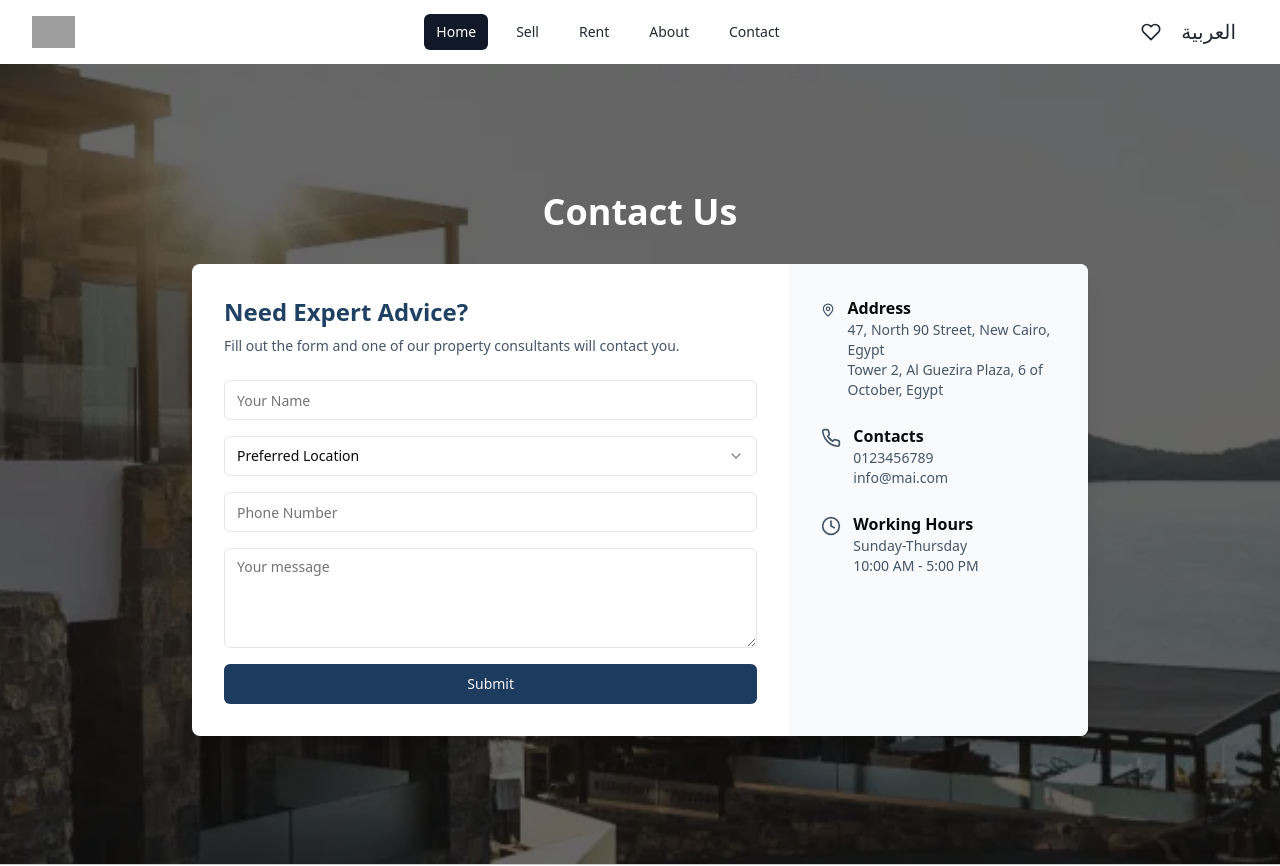
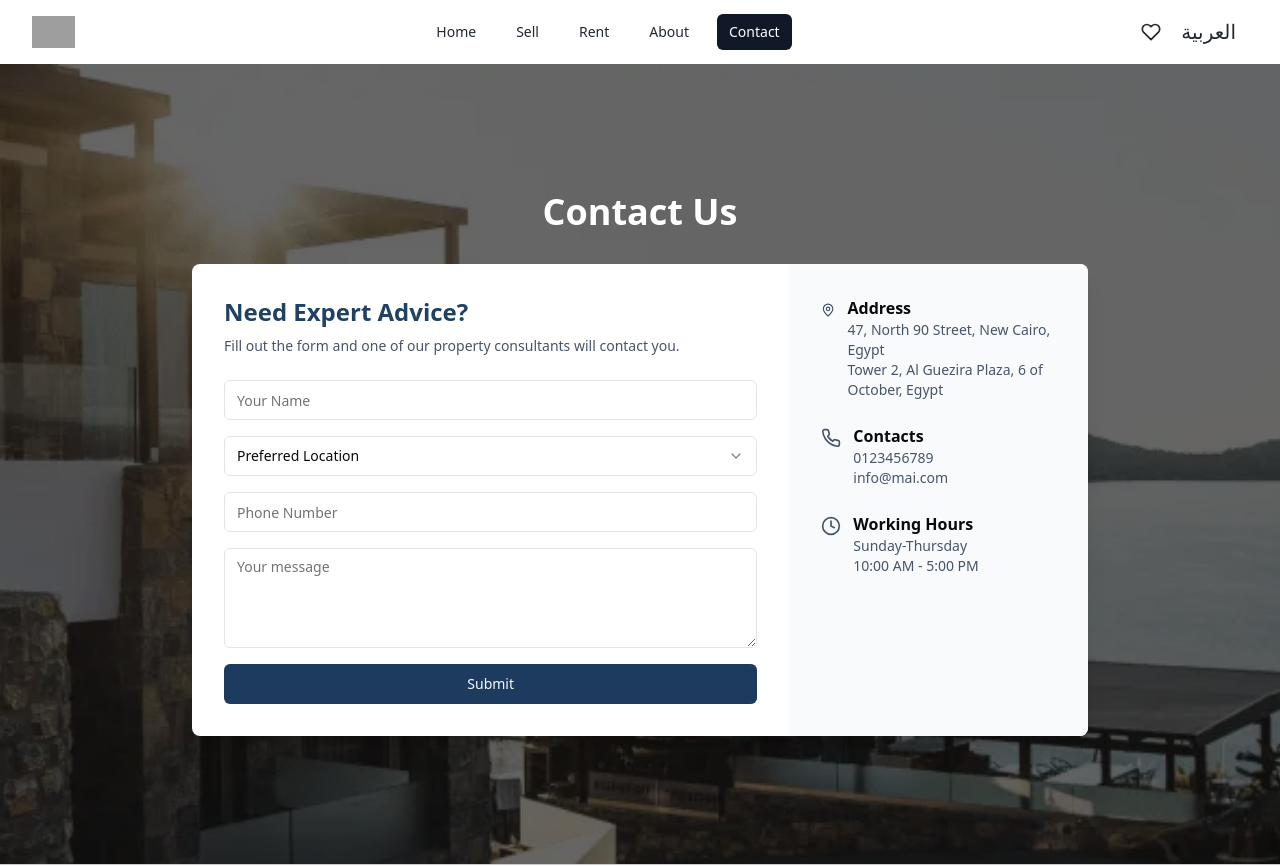
Before and after one commit to glomartrealestates/website, a Next.js app: page /contact in a window 1280 px wide. Shown: the top 866 px of the page. Built offline with nearby package versions, Linux system fonts and the light colour scheme; grey boxes are pictures that could not be loaded.

Commit message:
handle active links

```diff
--- a/app/components/header/page.jsx
+++ b/app/components/header/page.jsx
@@ -1,3 +1,4 @@
+"use client"
 import React from "react";
 import {
   Disclosure,
@@ -10,29 +11,30 @@ import {
 } from "@headlessui/react";
 import { Bars3Icon, BellIcon, XMarkIcon } from "@heroicons/react/24/outline";
 import { FiHeart } from "react-icons/fi";
+import { usePathname } from "next/navigation";
 
 const navigation = [
-  { name: "Home", href: "/", current: true },
-  // { name: 'Search', href: '#', current: false },
-  { name: "Sell", href: "/sell", current: false },
-  { name: "Rent", href: "#", current: false },
-  { name: "About", href: "#", current: false },
-  { name: "Contact", href: "#", current: false },
-  // { name: 'Navy Now', href: '#', current: false },
-  // { name: 'Careers', href: '#', current: false },
+  { name: "Home", href: "/home" },
+  { name: "Sell", href: "/sell" },
+  { name: "Rent", href: "/rent" },
+  { name: "About", href: "/about" },
+  { name: "Contact", href: "/contact" },
 ];
 
 function classNames(...classes) {
   return classes.filter(Boolean).join(" ");
 }
+
 export default function Page() {
+  const pathname = usePathname();
+
   return (
-    <Disclosure as="nav" className=" shadow-md">
+    <Disclosure as="nav" className="shadow-md">
       <div className="mx-auto max-w-7xl px-2 sm:px-6 lg:px-8">
         <div className="relative flex h-16 items-center justify-between">
           <div className="absolute inset-y-0 left-0 flex items-center sm:hidden">
-            {/* Mobile menu button*/}
-            <DisclosureButton className="group relative inline-flex items-center justify-center rounded-md p-2 text-dark ">
+            {/* Mobile menu button */}
+            <DisclosureButton className="group relative inline-flex items-center justify-center rounded-md p-2 text-dark">
               <span className="absolute -inset-0.5" />
               <span className="sr-only">Open main menu</span>
               <Bars3Icon
@@ -54,14 +56,13 @@ export default function Page() {
               />
             </div>
             <div className="hidden sm:ml-6 sm:block flex-1">
-              <div className=" space-x-4 flex flex-1 items-center justify-center ">
+              <div className="space-x-4 flex flex-1 items-center justify-center">
                 {navigation.map((item) => (
                   <a
                     key={item.name}
                     href={item.href}
-                    aria-current={item.current ? "page" : undefined}
                     className={classNames(
-                      item.current
+                      pathname === item.href
                         ? "bg-gray-900 text-white"
                         : "text-dark hover:bg-gray-700 hover:text-white",
                       "rounded-md px-3 py-2 text-sm font-medium"
@@ -74,13 +75,12 @@ export default function Page() {
             </div>
           </div>
           <div className="absolute inset-y-0 right-0 flex items-center pr-2 sm:static sm:inset-auto sm:ml-6 sm:pr-0">
-            <p className="flex  items-center gap-5">
+            <p className="flex items-center gap-5">
               <span className="text-xl text-dark dark:text-white">
                 <FiHeart />
               </span>{" "}
               <span className="text-xl text-dark dark:text-white">العربية</span>
             </p>
-
             {/* Profile dropdown */}
             <Menu as="div" className="relative ml-3">
               <div>
@@ -90,13 +90,12 @@ export default function Page() {
                 </MenuButton>
               </div>
               <MenuItems
-                transition
-                className="absolute right-0 z-10 mt-2 w-48 origin-top-right rounded-md bg-white py-1 shadow-lg ring-1 ring-black ring-opacity-5 transition focus:outline-none data-[closed]:scale-95 data-[closed]:transform data-[closed]:opacity-0 data-[enter]:duration-100 data-[leave]:duration-75 data-[enter]:ease-out data-[leave]:ease-in"
+                className="absolute right-0 z-10 mt-2 w-48 origin-top-right rounded-md bg-white py-1 shadow-lg ring-1 ring-black ring-opacity-5"
               >
                 <MenuItem>
                   <a
                     href="#"
-                    className="block px-4 py-2 text-sm text-gray-700 data-[focus]:bg-gray-100 data-[focus]:outline-none"
+                    className="block px-4 py-2 text-sm text-gray-700 hover:bg-gray-100"
                   >
                     Your Profile
                   </a>
@@ -104,7 +103,7 @@ export default function Page() {
                 <MenuItem>
                   <a
                     href="#"
-                    className="block px-4 py-2 text-sm text-gray-700 data-[focus]:bg-gray-100 data-[focus]:outline-none"
+                    className="block px-4 py-2 text-sm text-gray-700 hover:bg-gray-100"
                   >
                     Settings
                   </a>
@@ -112,7 +111,7 @@ export default function Page() {
                 <MenuItem>
                   <a
                     href="#"
-                    className="block px-4 py-2 text-sm text-gray-700 data-[focus]:bg-gray-100 data-[focus]:outline-none"
+                    className="block px-4 py-2 text-sm text-gray-700 hover:bg-gray-100"
                   >
                     Sign out
                   </a>
@@ -130,9 +129,8 @@ export default function Page() {
               key={item.name}
               as="a"
               href={item.href}
-              aria-current={item.current ? "page" : undefined}
               className={classNames(
-                item.current
+                pathname === item.href
                   ? "bg-gray-900 text-white"
                   : "text-dark hover:bg-gray-700 hover:text-white",
                 "block rounded-md px-3 py-2 text-base font-medium"
```
